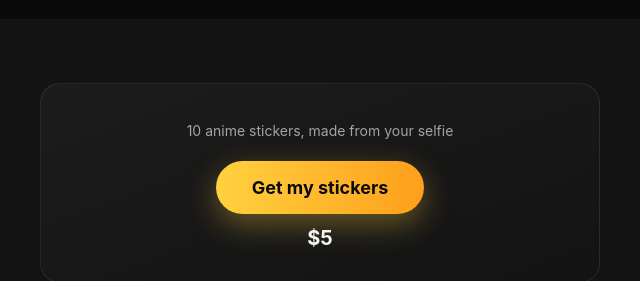
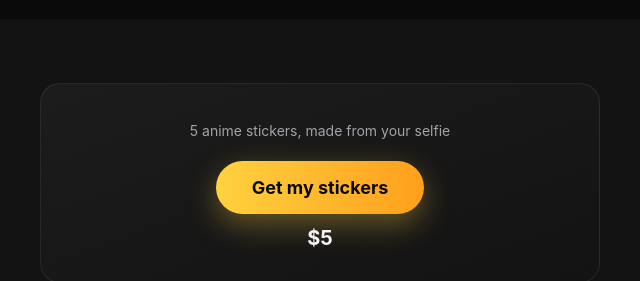
Before and after one commit to code-mango7/anime-sticker-biz, a plain HTML site: page docs/index.html in a window 1280 px wide. Shown: the part 781-1062 px from the top of the page, 320-960 px from the left. Drawn offline with Linux system fonts and the light colour scheme.

Commit message:
Fix stale sticker count in pricing card copy
Caught by /qa-only: pricing card said "10 anime stickers" while the
how-it-works section correctly said 5 — same contradiction as the
earlier landing page fix, just a spot the first pass missed.

Co-Authored-By: Claude Sonnet 5 <noreply@anthropic.com>

```diff
--- a/docs/index.html
+++ b/docs/index.html
@@ -308,7 +308,7 @@
   <div class="container">
 
     <div class="price-card">
-      <div class="price-note">10 anime stickers, made from your selfie</div>
+      <div class="price-note">5 anime stickers, made from your selfie</div>
       <a href="https://buy.stripe.com/test_bJe3cwbbHgE4g3fbwkc7u00" class="cta-btn" id="payment-link">Get my stickers</a>
       <div class="cta-price">$5</div>
     </div>
```
Also changed, not shown: 1 other file.
